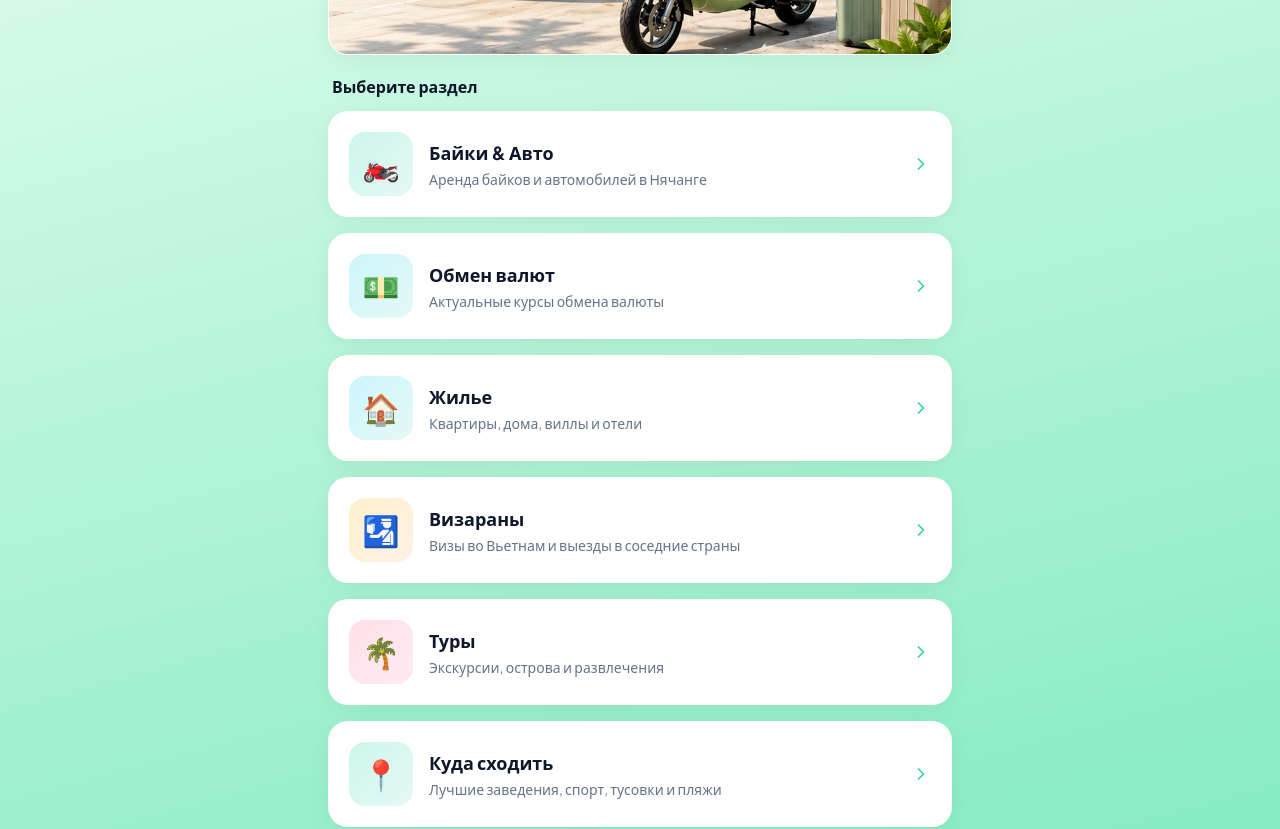
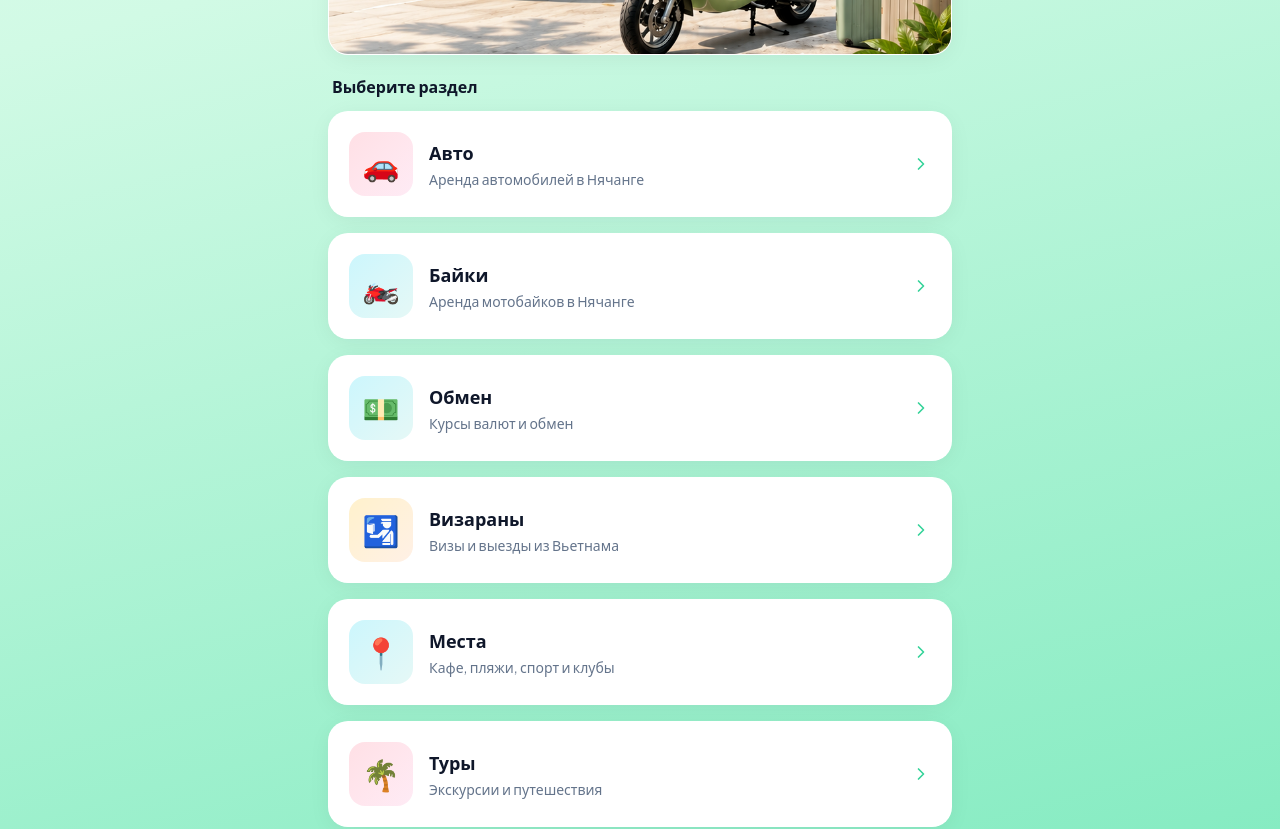
Before and after one commit to MaxbIch/superbot, a React (Vite) app: page / in a window 1280 px wide. Shown: the part 740-1569 px from the top of the page. Built offline with nearby package versions, Linux system fonts and the light colour scheme; what @telegram-apps/sdk would draw is missing.

Commit message:
Replace home categories with generated category icons

```diff
--- a/src/data/categories.ts
+++ b/src/data/categories.ts
@@ -2,56 +2,51 @@ import type { Category } from "../types/category";
 
 export const categories: Category[] = [
     {
-        id: "transport",
-        title: "Байки & Авто",
-        description:
-            "Аренда байков и автомобилей в Нячанге",
+        id: "auto",
+        title: "Авто",
+        description: "Аренда автомобилей в Нячанге",
+        icon: "🚗",
+        image: "/category-icons/auto.svg",
+        path: "/transport?type=car",
+    },
+    {
+        id: "bikes",
+        title: "Байки",
+        description: "Аренда мотобайков в Нячанге",
         icon: "🏍️",
-        path: "/transport",
+        image: "/category-icons/bikes.svg",
+        path: "/transport?type=bike",
     },
-
     {
-        id: "currency",
-        title: "Обмен валют",
-        description:
-            "Актуальные курсы обмена валюты",
+        id: "exchange",
+        title: "Обмен",
+        description: "Курсы валют и обмен",
         icon: "💵",
+        image: "/category-icons/exchange.svg",
         path: "/currency",
     },
-
-    {
-        id: "housing",
-        title: "Жилье",
-        description:
-            "Квартиры, дома, виллы и отели",
-        icon: "🏠",
-        path: "/housing",
-    },
-
     {
         id: "visarun",
         title: "Визараны",
-        description:
-            "Визы во Вьетнам и выезды в соседние страны",
+        description: "Визы и выезды из Вьетнама",
         icon: "🛂",
+        image: "/category-icons/visaruns.svg",
         path: "/visarun",
     },
-
+    {
+        id: "places",
+        title: "Места",
+        description: "Кафе, пляжи, спорт и клубы",
+        icon: "📍",
+        image: "/category-icons/places.svg",
+        path: "/places",
+    },
     {
         id: "tours",
         title: "Туры",
-        description:
-            "Экскурсии, острова и развлечения",
+        description: "Экскурсии и путешествия",
         icon: "🌴",
+        image: "/category-icons/tours.svg",
         path: "/tours",
     },
-
-    {
-        id: "places",
-        title: "Куда сходить",
-        description:
-            "Лучшие заведения, спорт, тусовки и пляжи",
-        icon: "📍",
-        path: "/places",
-    },
 ];
```
